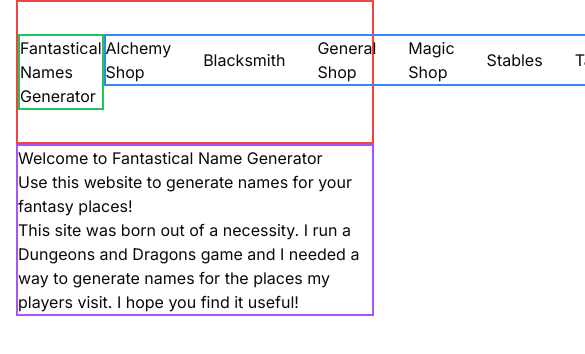
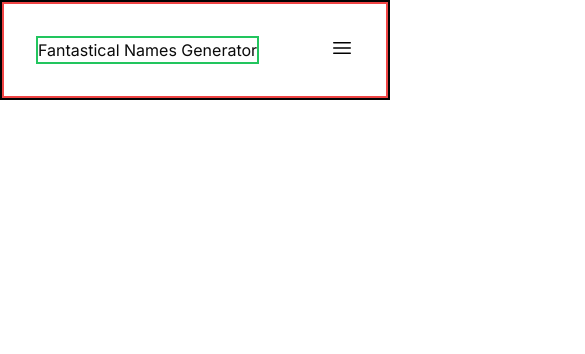
Before and after one commit to therealkraus/fng, a Next.js app: page / in a window 390 px wide. Shown: the top 354 px of the page, 585 px wide, since content can reach past the window. Built offline with nearby package versions, Linux system fonts and the light colour scheme.

Commit message:
added responsive navbar

```diff
--- a/package.json
+++ b/package.json
@@ -19,6 +19,7 @@
     "eslint-config-next": "13.4.19",
     "lucide-react": "^0.274.0",
     "next": "13.4.19",
+    "next-themes": "^0.2.1",
     "postcss": "8.4.28",
     "react": "18.2.0",
     "react-dom": "18.2.0",
--- a/src/app/page.tsx
+++ b/src/app/page.tsx
@@ -2,13 +2,13 @@ import Image from "next/image";
 
 export default function Home() {
   return (
-    <main className="w-full ml-auto mr-auto pl-4 pr-4 sm:max-w-screen-sm md:max-w-screen-md lg:max-w-screen-lg xl:max-w-screen-xl 2xl:max-w-screen-2xl">
-      <header className="flex justify-between border-2 border-red-500 pt-8 pb-8">
-        <a className="border-2 border-green-500" href="/">
-          Fantastical Names Generator
-        </a>
-        <nav>
-          <ul className="border-2 border-blue-500 flex flex-row gap-8 items-center justify-center">
+    <>
+      <header className="border-2 border-black w-full">
+        <nav className="flex justify-between border-2 border-red-500 p-8 ml-auto mr-auto sm:max-w-screen-sm md:max-w-screen-md lg:max-w-screen-lg xl:max-w-screen-xl 2xl:max-w-screen-2xl">
+          <a className="border-2 border-green-500" href="/">
+            Fantastical Names Generator
+          </a>
+          <ul className="border-2 border-blue-500 lg:flex flex-row gap-8 items-center justify-center hidden">
             <li>
               <a href="/">Alchemy Shop</a>
             </li>
@@ -28,17 +28,21 @@ export default function Home() {
               <a href="/">Tavern</a>
             </li>
           </ul>
+          <button className="text-black w-6 h-6 block lg:hidden">
+            <svg
+              xmlns="http://www.w3.org/2000/svg"
+              viewBox="0 0 24 24"
+              fill="currentColor"
+            >
+              <path
+                fillRule="evenodd"
+                d="M3 6.75A.75.75 0 013.75 6h16.5a.75.75 0 010 1.5H3.75A.75.75 0 013 6.75zM3 12a.75.75 0 01.75-.75h16.5a.75.75 0 010 1.5H3.75A.75.75 0 013 12zm0 5.25a.75.75 0 01.75-.75h16.5a.75.75 0 010 1.5H3.75a.75.75 0 01-.75-.75z"
+                clipRule="evenodd"
+              />
+            </svg>
+          </button>
         </nav>
       </header>
-      <section className="border-2 border-purple-500">
-        <h1>Welcome to Fantastical Name Generator</h1>
-        <p>Use this website to generate names for your fantasy places!</p>
-        <p>
-          This site was born out of a necessity. I run a Dungeons and Dragons
-          game and I needed a way to generate names for the places my players
-          visit. I hope you find it useful!
-        </p>
-      </section>
-    </main>
+    </>
   );
 }
```
Also changed, not shown: 1 other file (tests, documents, lock files or other folders).
